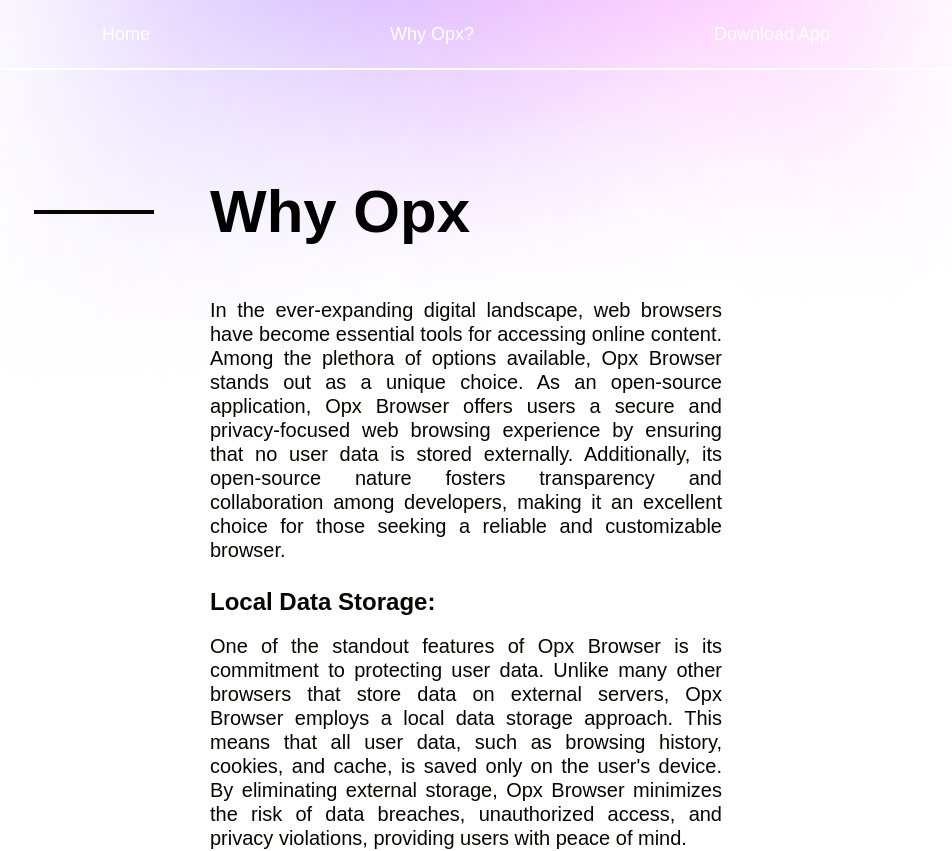
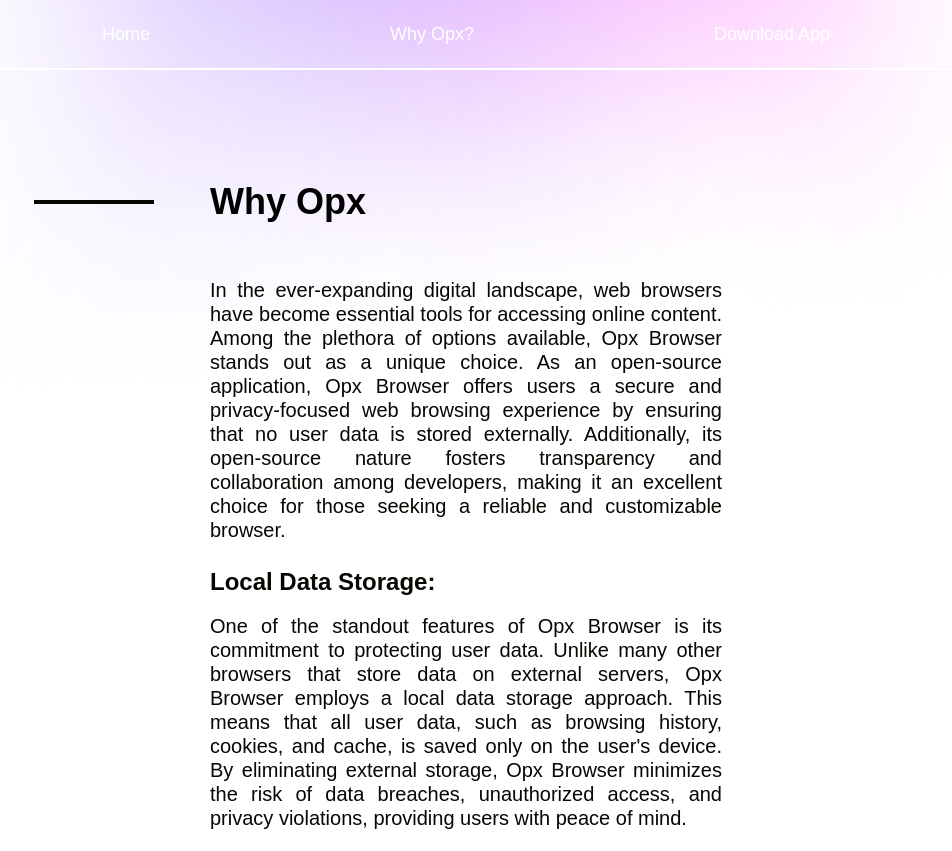
Before and after one commit to opxbrowser/web, a React (Create React App) app: page /why in a window 1280 px wide. Shown: the top 851 px of the page, without its empty margins (174-1126 px from the left). Built offline with nearby package versions, Linux system fonts and the light colour scheme.

Commit message:
fix: text responsiviness

```diff
--- a/src/components/InfoContainer.js
+++ b/src/components/InfoContainer.js
@@ -17,14 +17,14 @@
 						className="w-[120px] h-[4px] bg-dark max-[1100px]:hidden"
 					/>
 
-					<motion.span
+					<motion.h1
 						initial={{ opacity: 0, scale: 0.8 }}
 						animate={{ opacity: 1, scale: 1 }}
 						transition={{ duration: 0.5, type: "spring" }}
-						className="ml-14 font-semibold text-6xl max-[800px]:ml-4  max-[800px]:text-4xl max-[400px]:text-3xl"
+						className="ml-14 font-semibold text-6xl max-[1400px]:text-4xl max-[800px]:ml-4  max-[400px]:text-3xl"
 					>
 						{title}
-					</motion.span>
+					</motion.h1>
 				</div>
 				{description && (
 					<motion.span
```
